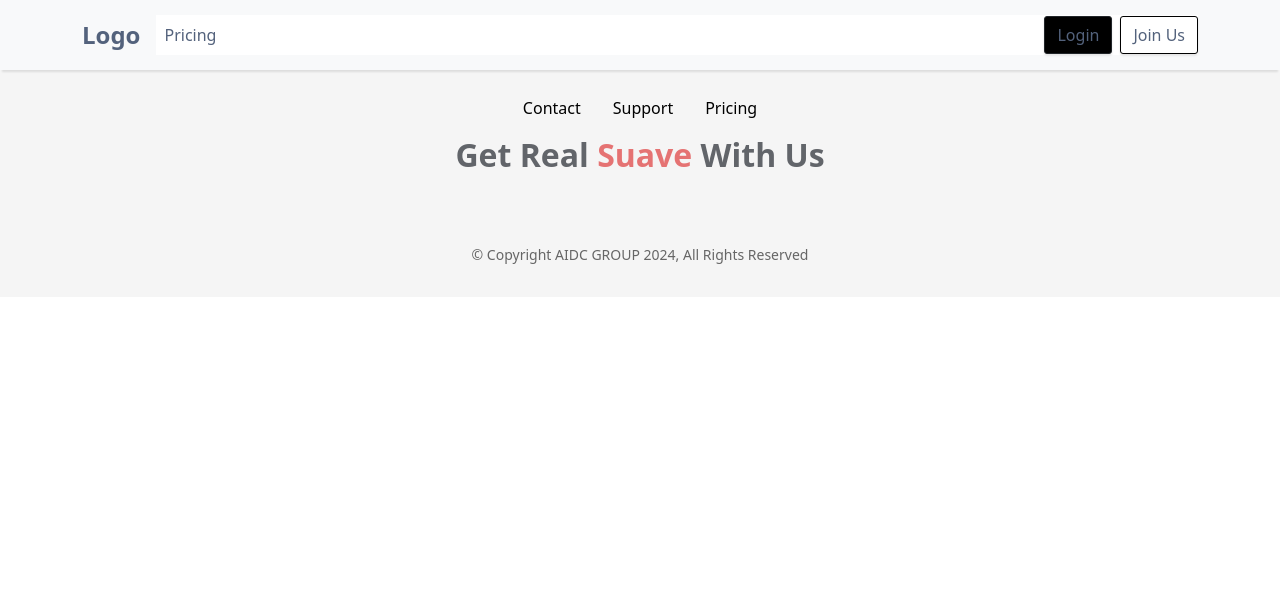
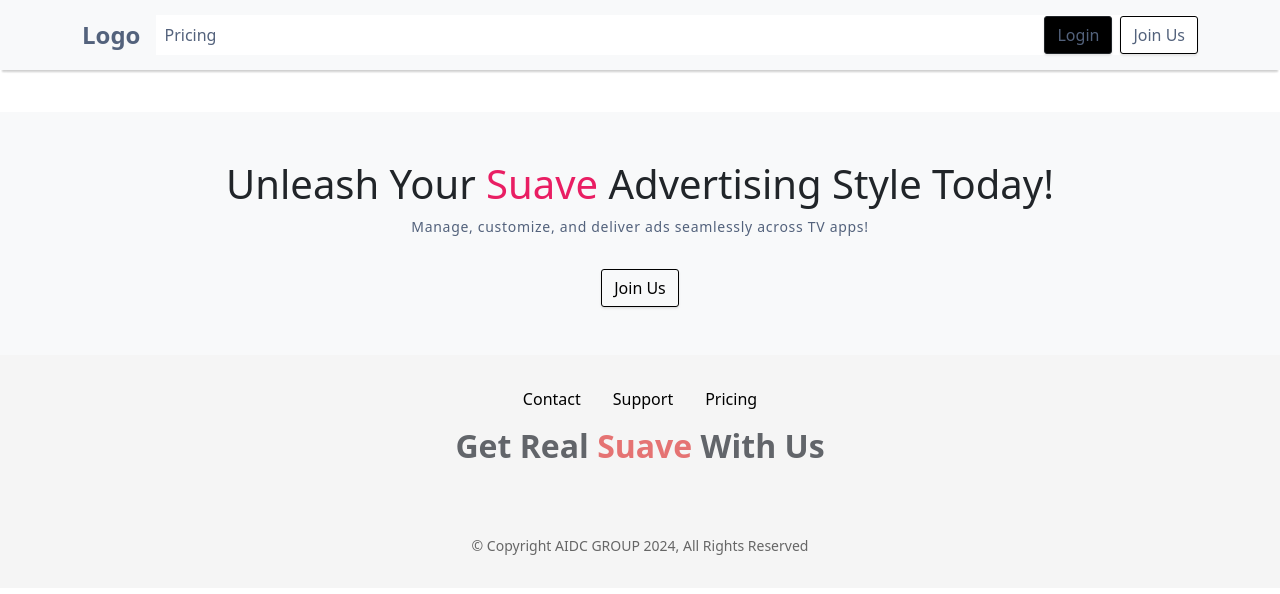
Before and after one commit to Chan-Man-Lock-Jake/-FSDP-WebServer-Ad-Distribution-to-TV-Apps, a React (Vite) app: page /usermanagement in a window 1280 px wide. Shown: the top 594 px of the page. Built offline with nearby package versions, Linux system fonts and the light colour scheme.

Commit message:
Created User Management Page

```diff
--- a/src/App.tsx
+++ b/src/App.tsx
@@ -7,6 +7,7 @@ import Pricing from './Pricing';
 import LoginForm from './LoginForm';
 import SignUp from './SignUp';
 import Faq from './Faq';
+import UserManagement from './UserManagement';
 import BlankSpace from './components/BlankSpace';
 
 const App: React.FC = () => {
@@ -20,6 +21,7 @@ const App: React.FC = () => {
         <Route path="/login" element={<LoginForm />} />
         <Route path="/signup" element={<SignUp />} />
         <Route path="/faq" element={<Faq />} />
+        <Route path="/usermanagement" element={<UserManagement/>} />
       </Routes>
       <Footer />
     </Router>
--- /dev/null
+++ b/src/UserManagement.tsx
@@ -0,0 +1,21 @@
+import React from 'react';
+import Header from './Header';
+import Hero from './components/Hero';
+import Features from './Features';
+import Footer from './Footer';
+import './css/Home.css';
+import BlankSpace from './components/BlankSpace';
+
+const Home: React.FC = () => {
+  return (
+    <>
+      <Header />
+      <main className="main-content mt-5">
+        <Hero />
+
+      </main>
+    </>
+  );
+};
+
+export default Home;
--- a/src/components/Hero.tsx
+++ b/src/components/Hero.tsx
@@ -1,11 +1,12 @@
 import React from 'react';
+import { Link } from 'react-router-dom';
 
 const Hero: React.FC = () => {
   return (
     <section className="hero-section text-center py-5">
       <h1>Unleash Your <span className="highlight">Suave</span> Advertising Style Today!</h1>
       <p>Manage, customize, and deliver ads seamlessly across TV apps!</p>
-      <button className="btn btn-outline-dark mt-3">Join Us</button>
+      <Link className="btn btn-outline-dark mt-3" to="/usermanagement">Join Us</Link>
     </section>
   );
 };
```
